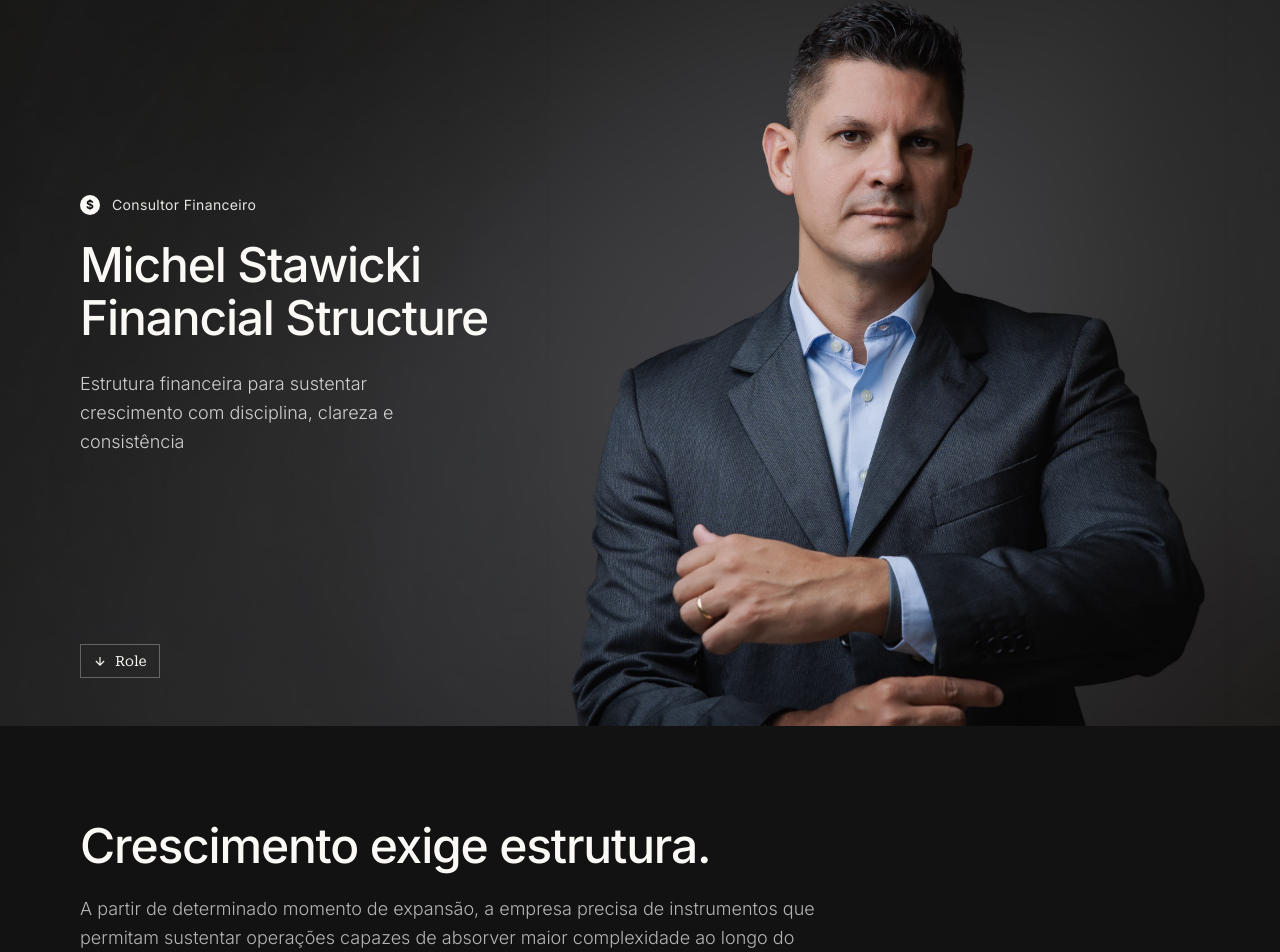
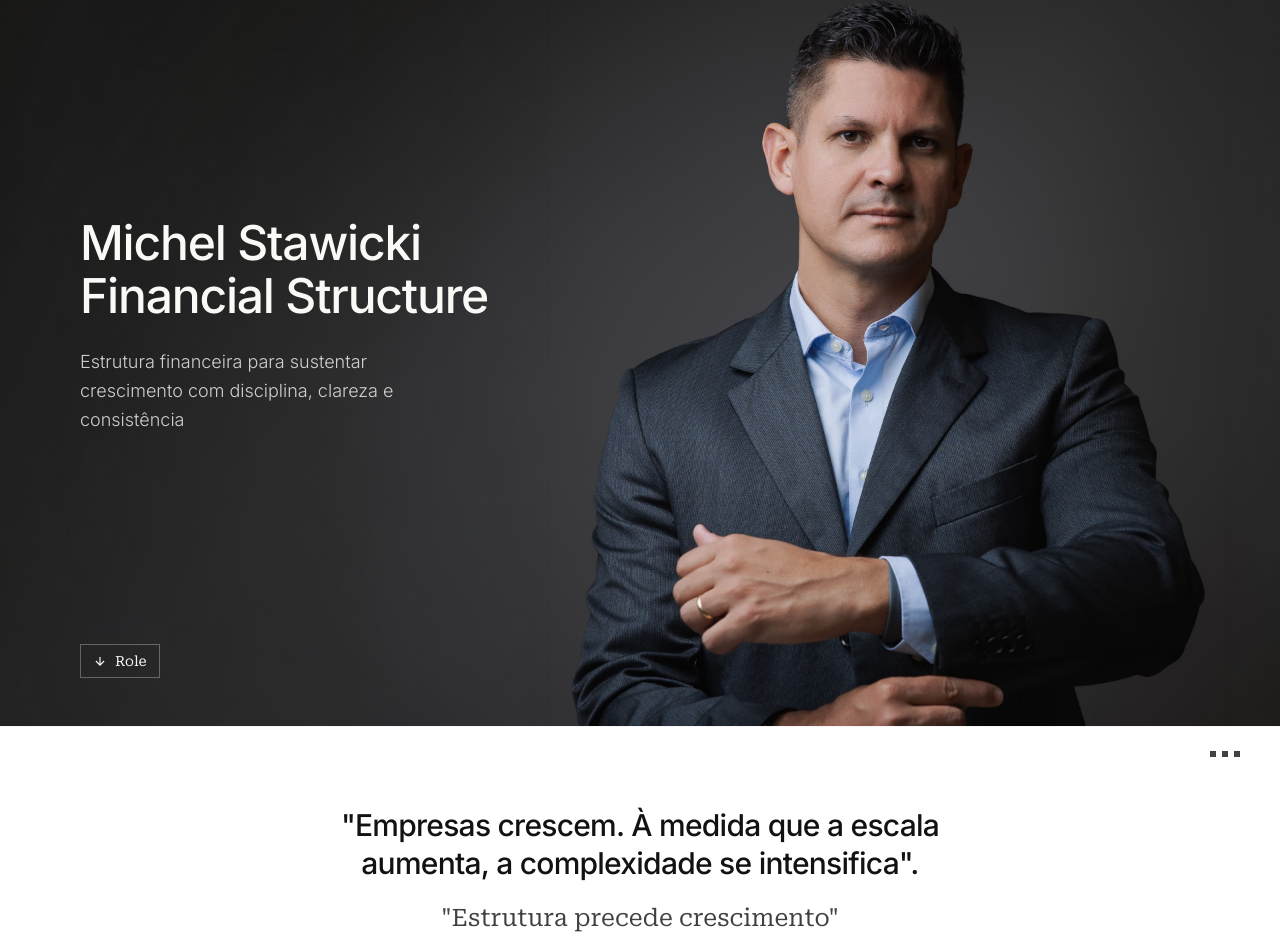
Before and after one commit to Bryanninja/michel-stawicki-web, a Next.js app: page / in a window 1280 px wide. Shown: the part 74-1026 px from the top of the page. Built offline with nearby package versions, Linux system fonts and the light colour scheme.

Commit message:
feat: add Quote section to home page

```diff
--- a/app/components/Hero.tsx
+++ b/app/components/Hero.tsx
@@ -19,15 +19,6 @@ export default function Hero() {
 
         <div className="max-w-2xl">
           <FadeIn>
-            <div className="flex items-center gap-3 mb-6">
-              <div className="bg-brand-white text-brand-black rounded-full w-5 h-5 flex items-center justify-center text-xs font-bold font-sans">
-                $
-              </div>
-              <span className="font-sans text-brand-white/90 text-sm tracking-wide">
-                Consultor Financeiro
-              </span>
-            </div>
-
             <h1 className="font-sans font-medium text-4xl md:text-5xl leading-[1.1] text-brand-white mb-6 tracking-tight">
               Michel Stawicki
               <br />
--- /dev/null
+++ b/app/components/QuoteSection.tsx
@@ -0,0 +1,37 @@
+"use client";
+
+import Container from "./Container";
+import FadeIn from "./FadeIn";
+
+export default function QuoteSection() {
+  return (
+    <section className="relative bg-white py-16 md:py-20 overflow-hidden border-y border-brand-gray/5">
+      <div
+        className="absolute top-6 right-10 flex gap-1.5 opacity-80"
+        aria-hidden="true"
+      >
+        <div className="w-1.5 h-1.5 bg-brand-black" />
+        <div className="w-1.5 h-1.5 bg-brand-black" />
+        <div className="w-1.5 h-1.5 bg-brand-black" />
+      </div>
+
+      <Container>
+        <FadeIn>
+          <div className="max-w-4xl mx-auto text-center px-4">
+            {/* Citação Principal */}
+            <h2 className="font-sans font-medium text-2xl md:text-3xl text-brand-black leading-tight mb-5 tracking-tight">
+              "Empresas crescem. À medida que a escala{" "}
+              <br className="hidden sm:block" /> aumenta, a complexidade se
+              intensifica".
+            </h2>
+
+            {/* Slogan/Assinatura em Serifado */}
+            <p className="font-serif text-lg md:text-2xl text-brand-black/80 ">
+              "Estrutura precede crescimento"
+            </p>
+          </div>
+        </FadeIn>
+      </Container>
+    </section>
+  );
+}
--- a/app/page.tsx
+++ b/app/page.tsx
@@ -7,6 +7,7 @@ import Estrutura from "./components/Estrutura";
 import Faq from "./components/Faq";
 import Footer from "./components/Footer";
 import Hero from "./components/Hero";
+import QuoteSection from "./components/QuoteSection";
 
 export default function Home() {
   return (
@@ -14,6 +15,7 @@ export default function Home() {
       <Header />
       <main>
         <Hero />
+        <QuoteSection />
         <Crescimento />
         <Estrutura />
         <AtuacaoGlobal />
--- a/package.json
+++ b/package.json
@@ -3,7 +3,7 @@
   "version": "0.1.0",
   "private": true,
   "scripts": {
-    "dev": "next dev",
+    "dev": "next dev --webpack",
     "build": "next build",
     "start": "next start",
     "lint": "eslint"
```
